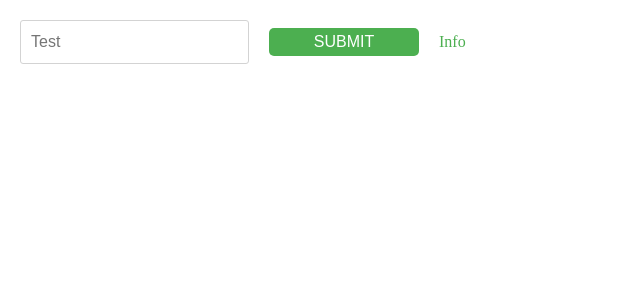
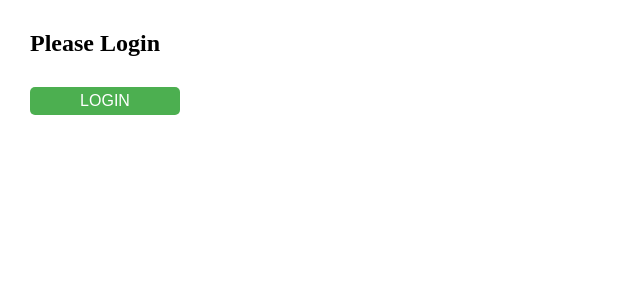
Before and after one commit to curiouspeel/store, a React (Create React App) app: page / in a window 1280 px wide. Shown: the top 300 px of the page, without its empty margins (0-640 px from the left). Built offline with nearby package versions, Linux system fonts and the light colour scheme.

Commit message:
Conditional rendering (Login/Logout) of store-front and hardcoded products;

```diff
--- a/src/App.js
+++ b/src/App.js
@@ -1,16 +1,41 @@
-import Link from './components/Link'
-import Button from './components/Button'
-import Container from './components/Container'
-import Input from './components/Input'
+import { useState } from 'react';
+import StoreFront from './components/StoreFront';
+
 
 function App() {
+  const [isLoggedIn, setIsLoggedIn] = useState(false);
+
+  function handleLoginClick() {
+    setIsLoggedIn(!isLoggedIn);
+  }
+
+  let result = <>
+    <h2>Please Login</h2>
+    <button
+      className="ui-button"
+      onClick={handleLoginClick}
+    >
+      Login
+    </button>
+  </>
+
+
+  if (isLoggedIn) {
+    result =
+      <>
+        <StoreFront />
+        <button
+          className="ui-button"
+          onClick={handleLoginClick}
+        >
+          Logout
+        </button>
+      </>;
+  }
+
   return (
     <div className="App">
-      <Container>
-        <Input placeholder="Test" />
-        <Button>Submit</Button>
-        <Link href="#">Info</Link>
-      </Container>
+      {result}
     </div>
   );
 }
--- /dev/null
+++ b/src/components/Product.js
@@ -0,0 +1,32 @@
+import React, { useState } from 'react';
+
+export default function Product({ details }) {
+    const [counter, setCounter] = useState(0);
+
+    function handleIncrementClick() {
+        setCounter(counter + 1);
+    }
+    function handleDecrementClick() {
+        if (counter > 0) {
+            setCounter(counter - 1);
+        }
+    }
+
+    return (
+        <div className="product">
+            <img src={details.image} alt="" width="50" />
+            <div className="product-info">
+                <h2>{details.name}</h2>
+                <p>{details.description}</p>
+            </div>
+            <div className="product-buttons">
+                <button onClick={handleDecrementClick}
+                    disabled={counter === 0}>-</button>
+                <h3>{counter}</h3>
+                <button onClick={handleIncrementClick}>
+                    +
+                </button>
+            </div>
+        </div>
+    );
+}
--- /dev/null
+++ b/src/components/StoreFront.js
@@ -0,0 +1,24 @@
+import React from 'react';
+import Product from './Product';
+
+export default function StoreFront(){
+
+    // Hardcoded products:
+    const products = [{
+        name: "Cheese",
+        description: "200g cheese block",
+        image: "https://res.cloudinary.com/dbfn5lnvx/image/upload/q_auto,w_300/v1580649404/react-tutorial/products/cheese.png"
+    }, {
+        name: "Milk",
+        description: "1L of milk",
+        image: "https://res.cloudinary.com/dbfn5lnvx/image/upload/q_auto,w_300/v1580649400/react-tutorial/products/milk.png"
+    }]
+
+
+    return(
+        <div className="store-front">
+            <Product details={products[0]}/>
+            <Product details={products[1]}/>
+        </div>
+    );
+}
--- a/src/index.css
+++ b/src/index.css
@@ -1,11 +1,11 @@
 body {
-  margin: 0;
+  margin: 30px;
 }
 
 :root{
   --primary: #4CAF50;
   --secondary: antiquewhite;
-  --light-grey: lightgrey;
+  --light-grey: #DADCE0;
 }
 
 
@@ -28,6 +28,7 @@ body {
   /* box-shadow: 1px 1px 1px rgba(0, 0, 0, 0.2); */
   border: none;
   transition: opacity 200ms ease-out;
+  margin-top: 10px;
 }
 .ui-button:hover{
   opacity: 0.8;
@@ -51,7 +52,18 @@ body {
   margin: 0 auto;
 }
 
-/* All UI components */
-[class^="ui-"] {
-  margin: 10px;
+.product{
+  display: flex;
+  align-items: center;
+  justify-content: space-between;
+  width: 250px;
+  background-color: var(--light-grey);
 }
+
+.product img{
+  margin-left: 10px;
+}
+.store-front{
+  display: grid;
+  grid-template-columns: repeat(3, 1fr);
+}
```
